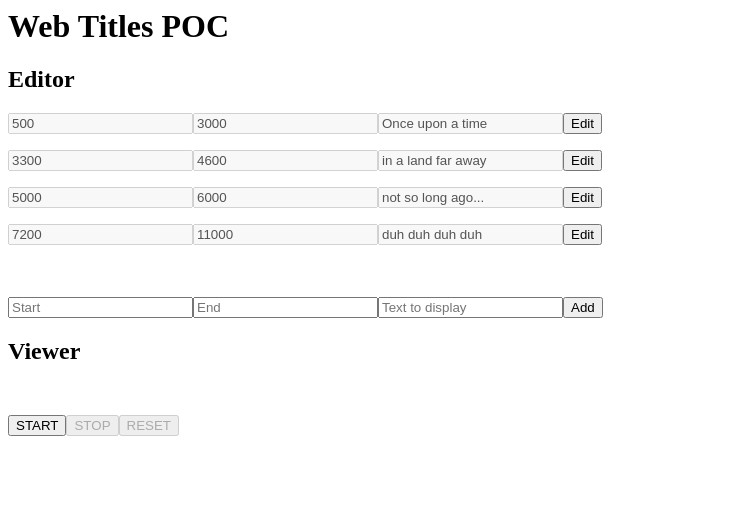
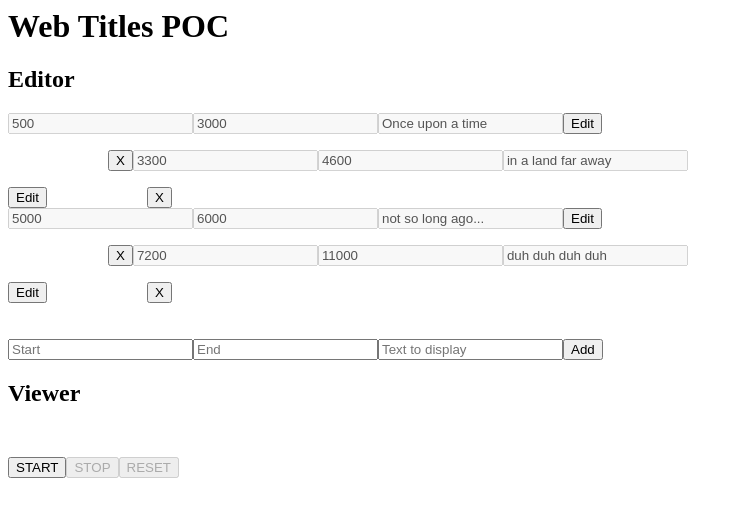
Before and after one commit to sonoilconte/web-titles, a React app: page / in a window 1280 px wide. Shown: the top 516 px of the page, without its empty margins (0-743 px from the left). Built offline with nearby package versions, Linux system fonts and the light colour scheme.

Commit message:
Refactor Show and Edit Title into separate components Keep Edit and Delete as buttons separate from the edit form Tweak styles

```diff
--- a/src/App.js
+++ b/src/App.js
@@ -1,19 +1,16 @@
 import React from 'react';
-import EditTitleList from './components/EditTitleList';
+import TitleList from './components/TitleList';
 import CreateTitle from './components/CreateTitle';
 import Player from './components/Player';
 
-const App = () => {
-    return (
+const App = () => (
     <div>
         <h1>Web Titles POC</h1>
-
         <h2>Editor</h2>
-            <EditTitleList />
+        <TitleList />
         <CreateTitle />
         <Player />
     </div>
 );
-};
 
 export default App;
--- a/src/components/EditTitle.js
+++ b/src/components/EditTitle.js
@@ -3,12 +3,11 @@ import { useState } from 'react';
 import TitlesContext from '../context/titles';
 import TitleForm from './TitleForm';
 
-function EditTitle({ title }) {
-    const { handleTitleDelete, handleTitleUpdate } = useContext(TitlesContext);
+function EditTitle({ title, setCanEdit }) {
+    const { handleTitleUpdate } = useContext(TitlesContext);
 
     const { start, end, text } = title;
 
-    const [canEdit, setCanEdit] = useState(false);
     const [newStart, setNewStart] = useState(start);
     const [newEnd, setNewEnd] = useState(end);
     const [newText, setNewText] = useState(text);
@@ -24,9 +23,7 @@ function EditTitle({ title }) {
     };
 
     const handleFormSubmit = (event) => {
-        console.log(event);
         event.preventDefault();
-        if (event.nativeEvent.submitter.name === 'save') {
         const newTitle = {
             id: title.id,
             start: newStart,
@@ -35,12 +32,6 @@ function EditTitle({ title }) {
         };
         handleTitleUpdate(newTitle);
         setCanEdit(false);
-        } else if (event.nativeEvent.submitter.name === 'edit') {
-            console.log('edit');
-            setCanEdit(true);
-        } else if (event.nativeEvent.submitter.name === 'delete') {
-            handleTitleDelete(title);
-        }
     };
 
     const handleTextChange = (event) => {
@@ -49,7 +40,7 @@ function EditTitle({ title }) {
 
     return (
         <TitleForm
-            canEdit={canEdit}
+            canEdit={true}
             start={newStart}
             handleStartChange={handleStartChange}
             end={newEnd}
--- a/src/components/EditTitleList.js
+++ /dev/null
@@ -1,16 +0,0 @@
-import React, { useContext } from 'react';
-import TitlesContext from '../context/titles';
-import EditTitle from './EditTitle';
-
-function EditTitleList() {
-    const { titles } = useContext(TitlesContext);
-    return (
-        <div>
-            {titles.map((title) => (
-                <EditTitle key={title.id} title={title} />
-            ))}
-        </div>
-    );
-}
-
-export default EditTitleList;
--- /dev/null
+++ b/src/components/ShowTitle.js
@@ -0,0 +1,46 @@
+import React, { useContext, useState } from 'react';
+import TitlesContext from '../context/titles';
+import TitleForm from './TitleForm';
+import EditTitle from './EditTitle';
+
+function ShowTitle({ title }) {
+
+    const { handleTitleDelete } = useContext(TitlesContext);
+    const [canEdit, setCanEdit] = useState(false);
+
+    // For now the Show is simply a disabled form but this will likely change
+    // into something more interesting
+    const formComponent = canEdit
+        ? <EditTitle title={title} setCanEdit={setCanEdit} />
+        : <TitleForm
+            canEdit={false}
+            start={title.start}
+            handleStartChange={() => {}}
+            end={title.end}
+            handleEndChange={() => {}}
+            text={title.text}
+            handleTextChange={() => {}}
+            handleFormSubmit={() => {}}
+        />;
+
+    return (
+        <>
+            {formComponent}
+            {!canEdit && (
+                <button
+                    onClick={() => setCanEdit(true)}
+                >
+                Edit
+                </button>
+            )}
+            <button
+                style={{ marginLeft: '100px' }}
+                onClick={() => handleTitleDelete(title)}
+            >
+                X
+            </button>
+        </>
+    );
+}
+
+export default ShowTitle;
--- a/src/components/TitleForm.js
+++ b/src/components/TitleForm.js
@@ -11,8 +11,7 @@ function TitleForm({
     handleFormSubmit,
 }) {
     return (
-        <div>
-            <form onSubmit={handleFormSubmit}>
+        <form style={{ display: 'inline-block' }} onSubmit={handleFormSubmit}>
             <input
                 disabled={!canEdit}
                 onChange={handleStartChange}
@@ -29,16 +28,12 @@ function TitleForm({
                 onChange={handleTextChange}
                 type="text"
                 value={text} />
-                {canEdit ? (
+            {canEdit && (
                 <>
-                        <button name="save">Save</button>
-                        <button name="delete">Delete</button>
+                    <button>Save</button>
                 </>
-                ) : (
-                    <button name="edit">Edit</button>
             )}
         </form>
-        </div>
     );
 }
 
--- /dev/null
+++ b/src/components/TitleList.js
@@ -0,0 +1,14 @@
+import React, { useContext } from 'react';
+import TitlesContext from '../context/titles';
+import ShowTitle from './ShowTitle';
+
+function TitleList() {
+    const { titles } = useContext(TitlesContext);
+    return (
+        <div style={{ width: '700px' }}>
+            {titles.map((title) => <ShowTitle key={title.id} title={title} />)}
+        </div>
+    );
+}
+
+export default TitleList;
--- a/src/context/titles.js
+++ b/src/context/titles.js
@@ -25,7 +25,6 @@ function Provider({ children }) {
     };
 
     const handleTitleDelete = (titleToDelete) => {
-        console.log('Delete it', titleToDelete);
         const updatedTitles = titles.filter((title) => title.id !== titleToDelete.id);
         setTitles(updatedTitles);
     };
```
Lines whose indentation alone changed are shown as unchanged.
